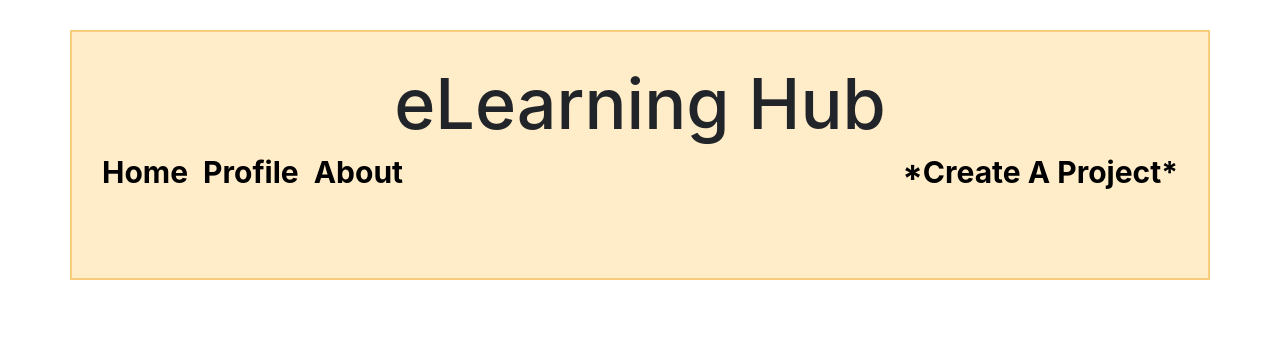
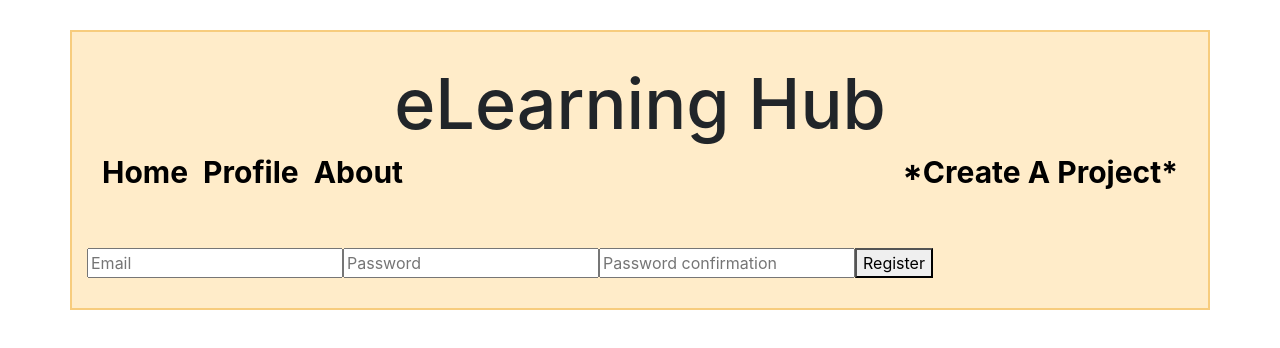
Before and after one commit to sunny852206/GroupD_eLearningHub, a React (Create React App) app: page /registration in a window 1280 px wide. Shown: the top 348 px of the page. Built offline with nearby package versions, Linux system fonts and the light colour scheme.

Commit message:
I adde login and registor folders

```diff
--- a/src/App.js
+++ b/src/App.js
@@ -14,6 +14,9 @@
 import Science from './components/Subject/Science/Science';
 import Writing from './components/Subject/Writing/Writing';
 import Art from './components/Subject/Art/Art';
+import axios from "axios";
+import logIn from "./components/auth/logIn";
+import registration from "./components/auth/registration";
 
 function App() {
   return (
@@ -22,7 +25,7 @@
         <div className='container'>
           <Navbar />
           <Route path='/' exact component={Home} />
-          <Route path='/profile' component={Profile} />
+          <Route path='/to' component={Profile} />
           <Route path='/about' component={About} />
           <Route path='/project' component={CreateProject} />
           <Route path='/edit/:id' component={EditProject} />
@@ -30,6 +33,8 @@
           <Route path='/math' component={Math} />
           <Route path='/science' component={Science} />
           <Route path='/writing' component={Writing} />
+	      <Route path='/logIn' component={logIn}   />
+	     <Route path='/registration' component={registration}   />
           <Route path='/art' component={Art} />
         </div>
       </Router>
--- /dev/null
+++ b/src/components/auth/logIn.js
@@ -0,0 +1,76 @@
+import React, { Component } from "react";
+import axios from "axios";
+
+export default class logIn extends Component {
+  constructor(props) {
+    super(props);
+
+    this.state = {
+      email: "",
+      password: "",
+      loginErrors: ""
+    };
+
+    this.handleSubmit = this.handleSubmit.bind(this);
+    this.handleChange = this.handleChange.bind(this);
+  }
+
+  handleChange(event) {
+    this.setState({
+      [event.target.name]: event.target.value
+    });
+  }
+
+  handleSubmit(event) {
+    const { email, password } = this.state;
+
+    axios
+      .post(
+        "http://localhost:3001/sessions",
+        {
+          user: {
+            email: email,
+            password: password
+          }
+        },
+        { withCredentials: true }
+      )
+      .then(response => {
+        if (response.data.logged_in) {
+          this.props.handleSuccessfulAuth(response.data);
+        }
+      })
+      .catch(error => {
+        console.log("login error", error);
+      });
+    event.preventDefault();
+  }
+
+  render() {
+    return (
+      <div>
+        <form onSubmit={this.handleSubmit}>
+          <input
+            type="email"
+            name="email"
+            placeholder="Email"
+            value={this.state.email}
+            onChange={this.handleChange}
+            required
+          />
+
+          <input
+            type="password"
+            name="password"
+            placeholder="Password"
+            value={this.state.password}
+            onChange={this.handleChange}
+            required
+          />
+
+          <button type="submit">Login</button>
+        </form>
+      </div>
+    );
+  }
+}
--- /dev/null
+++ b/src/components/auth/registration.js
@@ -0,0 +1,87 @@
+import React, { Component } from "react";
+import axios from "axios";
+
+export default class registration extends Component {
+  constructor(props) {
+    super(props);
+
+    this.state = {
+      email: "",
+      password: "",
+      password_confirmation: "",
+      registrationErrors: ""
+    };
+
+    this.handleSubmit = this.handleSubmit.bind(this);
+    this.handleChange = this.handleChange.bind(this);
+  }
+
+  handleChange(event) {
+    this.setState({
+      [event.target.name]: event.target.value
+    });
+  }
+
+  handleSubmit(event) {
+    const { email, password, password_confirmation } = this.state;
+
+    axios
+      .post(
+        "http://localhost:3001/registrations",
+        {
+          user: {
+            email: email,
+            password: password,
+            password_confirmation: password_confirmation
+          }
+        },
+        { withCredentials: true }
+      )
+      .then(response => {
+        if (response.data.status === "created") {
+          this.props.handleSuccessfulAuth(response.data);
+        }
+      })
+      .catch(error => {
+        console.log("registration error", error);
+      });
+    event.preventDefault();
+  }
+
+  render() {
+    return (
+      <div>
+        <form onSubmit={this.handleSubmit}>
+          <input
+            type="email"
+            name="email"
+            placeholder="Email"
+            value={this.state.email}
+            onChange={this.handleChange}
+            required
+          />
+
+          <input
+            type="password"
+            name="password"
+            placeholder="Password"
+            value={this.state.password}
+            onChange={this.handleChange}
+            required
+          />
+
+          <input
+            type="password"
+            name="password_confirmation"
+            placeholder="Password confirmation"
+            value={this.state.password_confirmation}
+            onChange={this.handleChange}
+            required
+          />
+
+          <button type="submit">Register</button>
+        </form>
+      </div>
+    );
+  }
+}
```
Also changed, not shown: src/components/Home/Home.js (+9 -1 lines).
